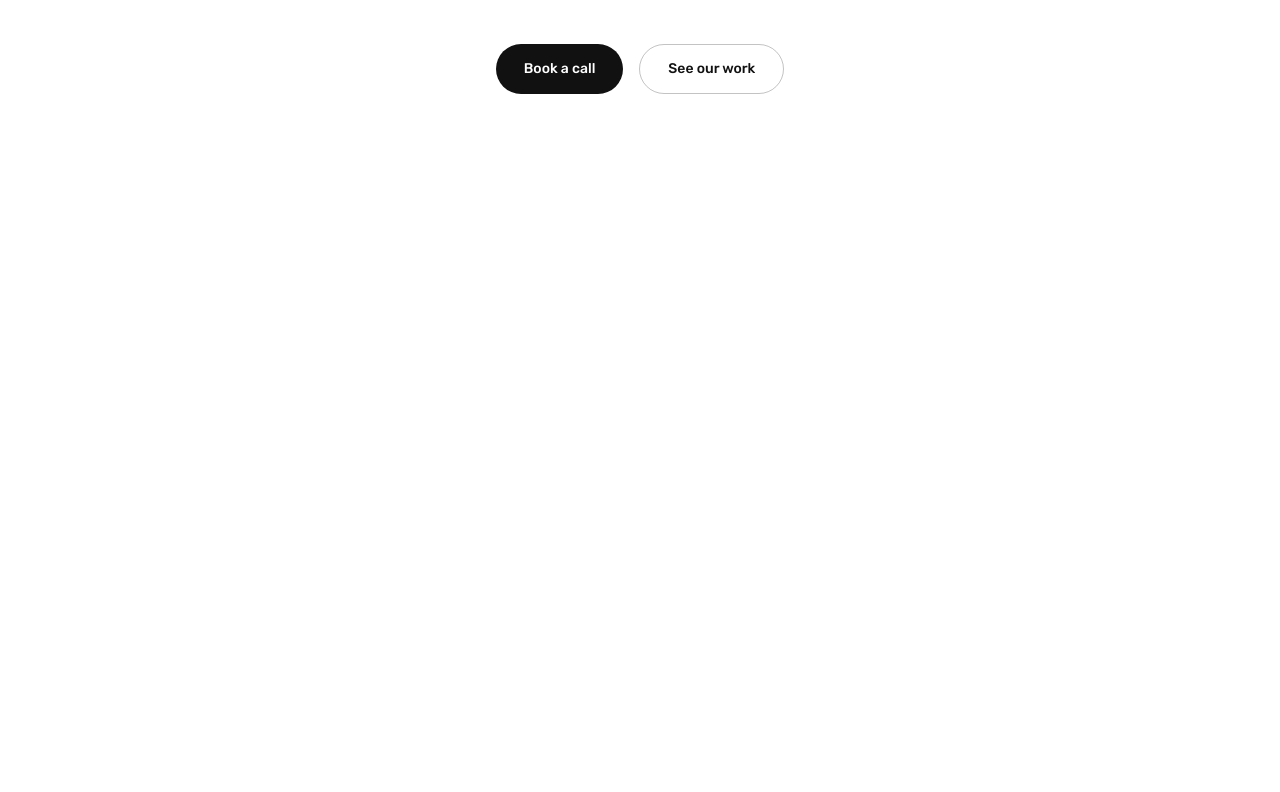
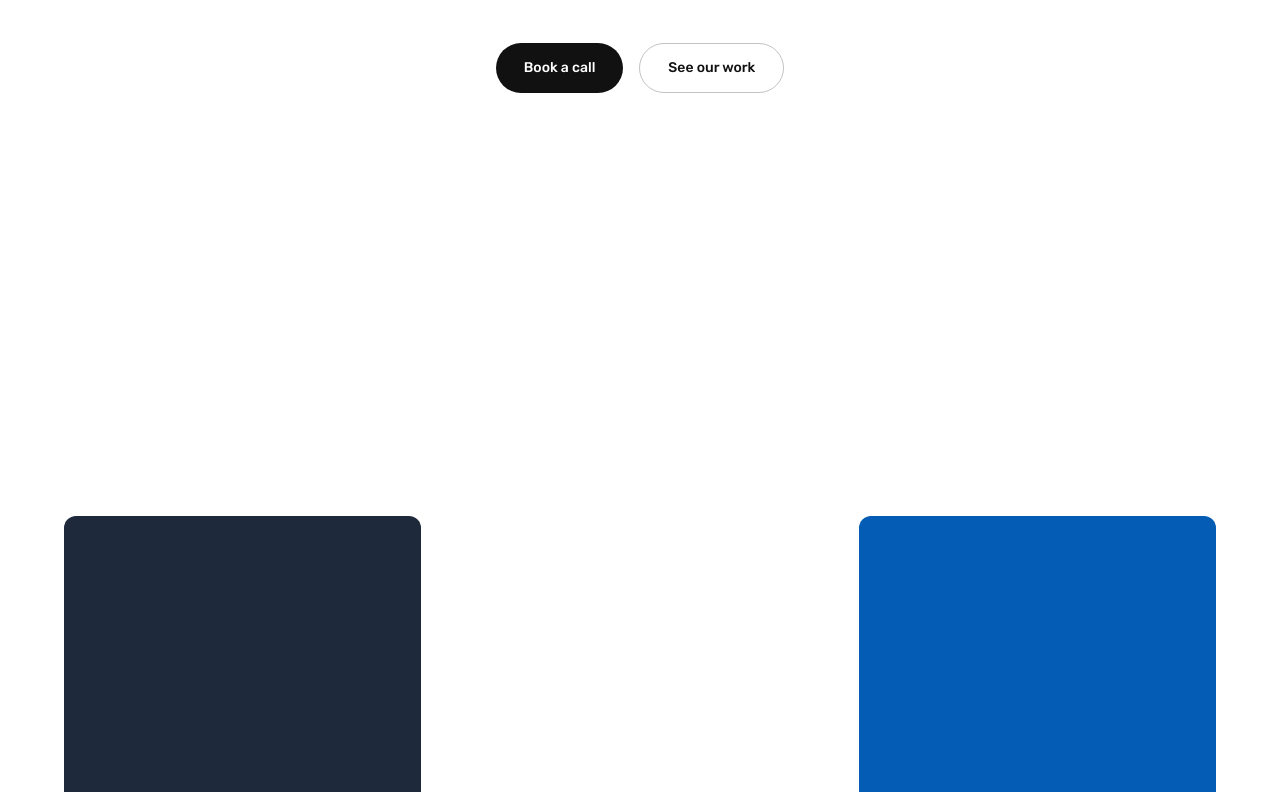
Before and after one commit to G-code7/creestudio-frontend, a Next.js app: page /en in a window 1280 px wide. Shown: the part 508-1300 px from the top of the page. Built offline with nearby package versions, Linux system fonts and the light colour scheme.

Commit message:
Implement ProjectMosaic component and enhance Hero section with grid layout

```diff
--- a/app/globals.css
+++ b/app/globals.css
@@ -78,6 +78,49 @@
   }
 }
 
+/* ──────────────────────────────────────────────────────────────
+   Ranuras del broken grid.
+   Cada pieza lleva sus coordenadas por variable, una por breakpoint:
+   --c/--r (1 columna), --c-md/--r-md (2 columnas), --c-lg/--r-lg (3 columnas).
+   Al asignar fila y columna explícitas, las celdas sin imagen conservan
+   su espacio en lugar de colapsar.
+   ────────────────────────────────────────────────────────────── */
+@layer components {
+  .mosaic {
+    display: grid;
+    grid-template-columns: 1fr;
+    column-gap: 32px;
+    row-gap: clamp(120px, 10vw, 200px);
+  }
+
+  .mosaic-slot {
+    grid-column: var(--c);
+    grid-row: var(--r);
+    will-change: transform;
+  }
+
+  @media (min-width: 640px) {
+    .mosaic {
+      grid-template-columns: repeat(2, 1fr);
+    }
+    .mosaic-slot {
+      grid-column: var(--c-md);
+      grid-row: var(--r-md);
+    }
+  }
+
+  @media (min-width: 1024px) {
+    .mosaic {
+      grid-template-columns: repeat(3, 1fr);
+      column-gap: 40px;
+    }
+    .mosaic-slot {
+      grid-column: var(--c-lg);
+      grid-row: var(--r-lg);
+    }
+  }
+}
+
 /* Accesibilidad: respeta a quien pidió menos movimiento */
 @media (prefers-reduced-motion: reduce) {
   *,
--- a/src/components/home/Hero.tsx
+++ b/src/components/home/Hero.tsx
@@ -1,29 +1,17 @@
 "use client";
 
 import { useRef } from "react";
-import Image from "next/image";
 import { gsap, useGSAP } from "@/src/lib/gsap";
 import Button from "@/src/components/ui/Button";
 import type { Project } from "@/src/data/projects";
+import ProjectMosaic from "./ProjectMosaic";
 
-/** Cuántas imágenes atraviesan el lente (se ciclan los proyectos disponibles). */
-const IMG_COUNT = 10;
-
-/** Offsets para que no todas pasen por el centro exacto (da profundidad real). */
-const OFFSETS = [
-  { x: -40, y: -24 }, { x: 64, y: 30 }, { x: 0, y: -64 }, { x: -84, y: 42 },
-  { x: 52, y: -30 }, { x: -30, y: 54 }, { x: 72, y: 12 }, { x: -62, y: -42 },
-  { x: 24, y: 62 }, { x: 44, y: -52 },
-];
-
-/** Proporciones alternas para las imágenes del túnel. */
-const RATIOS = ["3 / 4", "4 / 5", "1 / 1", "4 / 3"];
-
-const PLACEHOLDERS = [
-  "linear-gradient(135deg,#020381 0%,#2874fc 100%)",
-  "linear-gradient(135deg,#045cb4 0%,#1e293b 100%)",
-  "linear-gradient(135deg,#334155 0%,#046bd2 100%)",
-];
+/*
+ * El copy queda fijo y retrocede (se encoge, se difumina y se apaga) a lo largo
+ * del hero y de la primera mitad del mosaico, que entra desde abajo y pasa por
+ * encima. El mosaico no lleva fondo, así que el titular se ve por los huecos
+ * mientras se aleja.
+ */
 
 type HeroProps = {
   title: string;
@@ -35,68 +23,36 @@ type HeroProps = {
 
 export default function Hero({ title, subtitle, primary, secondary, projects }: HeroProps) {
   const wrapper = useRef<HTMLDivElement>(null);
-  const scene = useRef<HTMLDivElement>(null);
   const copy = useRef<HTMLDivElement>(null);
-
-  const images = Array.from({ length: IMG_COUNT }, (_, i) => projects[i % projects.length]);
 
   useGSAP(
     () => {
-      const sceneEl = scene.current;
+      const wrapperEl = wrapper.current;
       const copyEl = copy.current;
-      const wrap = wrapper.current;
-      if (!sceneEl || !copyEl || !wrap) return;
-
-      const figures = gsap.utils.toArray<HTMLElement>(sceneEl.querySelectorAll("[data-figure]"));
+      if (!wrapperEl || !copyEl) return;
 
       const mm = gsap.matchMedia();
 
-      mm.add("(prefers-reduced-motion: reduce)", () => {
-        // Sin movimiento: copy visible, imágenes ocultas.
-        gsap.set(copyEl, { autoAlpha: 1, z: 0, scale: 1, filter: "blur(0px)" });
-        gsap.set(figures, { autoAlpha: 0 });
-      });
+      mm.add("(prefers-reduced-motion: no-preference)", () => {
+        gsap.set(copyEl, { transformPerspective: 1200, z: 0, scale: 1, autoAlpha: 1 });
 
-      mm.add("(prefers-reduced-motion: no-preference)", () => {
-        // Estado base: copy al frente; imágenes lejos, invisibles y difusas.
-        gsap.set(copyEl, { transformPerspective: 1200, z: 0, scale: 1, autoAlpha: 1 });
-        figures.forEach((fig, i) => {
-          const off = OFFSETS[i % OFFSETS.length];
-          gsap.set(fig, {
-            xPercent: -50,
-            yPercent: -50,
-            x: off.x,
-            y: off.y,
-            z: -2600,
+        gsap.to(copyEl, {
+          z: -1400,
+          scale: 0.8,
           autoAlpha: 0,
-            filter: "blur(12px)",
-          });
-        });
-
-        const master = gsap.timeline({
+          filter: "blur(14px)",
+          // Arranca lento: el titular aguanta legible buena parte del recorrido
+          // y se apaga al final del tramo.
+          ease: "power2.in",
           scrollTrigger: {
-            trigger: wrap,
+            trigger: wrapperEl,
             start: "top top",
-            end: "bottom bottom",
+            // El retroceso se completa hacia la mitad del mosaico.
+            // Para que dure más, mueve este punto: "60% center", "bottom center"…
+            end: "center center",
             scrub: true,
+            invalidateOnRefresh: true,
           },
-        });
-
-        // El copy se aleja hacia atrás: retrocede, se encoge y se difumina.
-        master.to(
-          copyEl,
-          { z: -1500, scale: 0.78, autoAlpha: 0, filter: "blur(14px)", ease: "power1.in", duration: 2.4 },
-          0
-        );
-
-        // Las imágenes emergen del fondo, se enfocan y pasan de largo.
-        const step = 0.9;
-        figures.forEach((fig, i) => {
-          const seg = gsap.timeline();
-          seg
-            .to(fig, { z: 0, autoAlpha: 1, filter: "blur(0px)", ease: "power1.out", duration: 1.7 })
-            .to(fig, { z: 760, autoAlpha: 0, filter: "blur(6px)", ease: "power1.in", duration: 1.2 });
-          master.add(seg, 0.2 + i * step);
         });
       });
     },
@@ -104,18 +60,12 @@ export default function Hero({ title, subtitle, primary, secondary, projects }:
   );
 
   return (
-    <div ref={wrapper} className="relative h-[400vh]">
+    <div ref={wrapper} className="relative">
       <section
-        className="sticky top-0 h-[100svh] overflow-hidden bg-paper"
+        className="sticky top-0 flex h-[100svh] items-center justify-center overflow-hidden"
         style={{ perspective: "1200px" }}
       >
-        {/* Escena 3D: copy + imágenes comparten profundidad (preserve-3d) */}
-        <div ref={scene} className="absolute inset-0" style={{ transformStyle: "preserve-3d" }}>
-          {/* Copy: estado de reposo del hero */}
-          <div
-            ref={copy}
-            className="container-site absolute inset-0 flex flex-col items-center justify-center text-center"
-          >
+        <div ref={copy} className="container-site flex flex-col items-center text-center">
           <h1 className="max-w-5xl font-display text-4xl font-bold leading-[1.05] tracking-tight text-ink sm:text-6xl md:text-7xl">
             {title}
           </h1>
@@ -129,35 +79,9 @@ export default function Hero({ title, subtitle, primary, secondary, projects }:
             </Button>
           </div>
         </div>
+      </section>
 
-          {/* Imágenes apiladas en profundidad (decorativas: el contenido real está en Proyectos) */}
-          {images.map((project, i) => {
-            const hasImage = project.cover.length > 0;
-            return (
-              <figure
-                key={i}
-                data-figure
-                aria-hidden
-                className="absolute left-1/2 top-1/2 w-[72vw] max-w-[520px] overflow-hidden rounded-xl shadow-[0_30px_80px_-20px_rgba(2,3,129,0.45)] will-change-transform"
-                style={{
-                  aspectRatio: RATIOS[i % RATIOS.length],
-                  ...(hasImage ? {} : { background: PLACEHOLDERS[i % PLACEHOLDERS.length] }),
-                }}
-              >
-                {hasImage && (
-                  <Image
-                    src={project.cover}
-                    alt=""
-                    fill
-                    sizes="(min-width: 768px) 40vw, 72vw"
-                    className="object-cover"
-                  />
-                )}
-              </figure>
-            );
-          })}
-        </div>
-      </section>
+      <ProjectMosaic projects={projects} />
     </div>
   );
 }
--- /dev/null
+++ b/src/components/home/ProjectMosaic.tsx
@@ -0,0 +1,128 @@
+"use client";
+
+import { useRef } from "react";
+import Image from "next/image";
+import { gsap, useGSAP } from "@/src/lib/gsap";
+import type { Project } from "@/src/data/projects";
+
+
+type Slot = {
+  ratio: string;
+  lg: [number, number];
+  md: [number, number];
+};
+
+
+const SLOTS: Slot[] = [
+  { ratio: "4 / 5", lg: [1, 1], md: [1, 1] },
+  { ratio: "1 / 1", lg: [3, 1], md: [2, 2] },
+  { ratio: "3 / 4", lg: [2, 2], md: [1, 3] },
+  { ratio: "4 / 3", lg: [1, 3], md: [2, 4] },
+  { ratio: "4 / 5", lg: [2, 4], md: [1, 5] },
+  { ratio: "3 / 4", lg: [3, 4], md: [2, 6] },
+  { ratio: "1 / 1", lg: [1, 5], md: [1, 7] },
+  { ratio: "4 / 5", lg: [3, 5], md: [2, 8] },
+  { ratio: "4 / 3", lg: [2, 6], md: [1, 9] },
+  { ratio: "3 / 4", lg: [1, 7], md: [2, 10] },
+  { ratio: "4 / 5", lg: [3, 7], md: [1, 11] },
+  { ratio: "1 / 1", lg: [2, 8], md: [2, 12] },
+];
+
+/** Deriva de cada columna durante el recorrido, en px. Ritmos distintos = profundidad. */
+const COLUMN_DRIFT = [-72, 44, -52];
+
+const PLACEHOLDERS = ["bg-slate", "bg-brand-dark", "bg-slate-soft"];
+
+type ProjectMosaicProps = { projects: Project[] };
+
+export default function ProjectMosaic({ projects }: ProjectMosaicProps) {
+  const root = useRef<HTMLDivElement>(null);
+
+  useGSAP(
+    () => {
+      const grid = root.current;
+      if (!grid) return;
+
+      const mm = gsap.matchMedia();
+
+      mm.add("(prefers-reduced-motion: no-preference)", () => {
+        const slots = gsap.utils.toArray<HTMLElement>(grid.querySelectorAll("[data-slot]"));
+
+        slots.forEach((slot) => {
+          const figure = slot.querySelector<HTMLElement>("[data-figure]");
+
+          // Parallax: la ranura deriva según la columna que ocupe en ese momento.
+          gsap.to(slot, {
+            y: () => COLUMN_DRIFT[Number(slot.dataset.column ?? 1) - 1] ?? 0,
+            ease: "none",
+            scrollTrigger: {
+              trigger: grid,
+              start: "top bottom",
+              end: "bottom top",
+              scrub: true,
+              invalidateOnRefresh: true,
+            },
+          });
+
+          if (!figure) return;
+          gsap.from(figure, {
+            yPercent: 8,
+            autoAlpha: 0,
+            duration: 0.7,
+            ease: "power2.out",
+            scrollTrigger: { trigger: slot, start: "top 88%", once: true },
+          });
+        });
+      });
+    },
+    { scope: root }
+  );
+
+  return (
+    <div ref={root} className="container-site mosaic relative z-10 pt-[28vh] pb-32 md:pb-40">
+      {SLOTS.map((slot, i) => {
+        const project = projects[i % projects.length];
+        const hasImage = project.cover.length > 0;
+
+        return (
+          <div
+            key={i}
+            data-slot
+            data-column={slot.lg[0]}
+            className="mosaic-slot"
+            style={
+              {
+                "--c": 1,
+                "--r": i + 1,
+                "--c-md": slot.md[0],
+                "--r-md": slot.md[1],
+                "--c-lg": slot.lg[0],
+                "--r-lg": slot.lg[1],
+              } as React.CSSProperties
+            }
+          >
+            <figure
+              data-figure
+              aria-hidden
+              className="overflow-hidden rounded-xl"
+              style={{ aspectRatio: slot.ratio }}
+            >
+              {hasImage ? (
+                <Image
+                  src={project.cover}
+                  alt=""
+                  width={900}
+                  height={1100}
+                  sizes="(min-width: 1024px) 30vw, (min-width: 640px) 45vw, 88vw"
+                  className="size-full object-cover"
+                />
+              ) : (
+                <div className={`size-full ${PLACEHOLDERS[i % PLACEHOLDERS.length]}`} />
+              )}
+            </figure>
+          </div>
+        );
+      })}
+    </div>
+  );
+}
```
Lines whose indentation alone changed are shown as unchanged.
